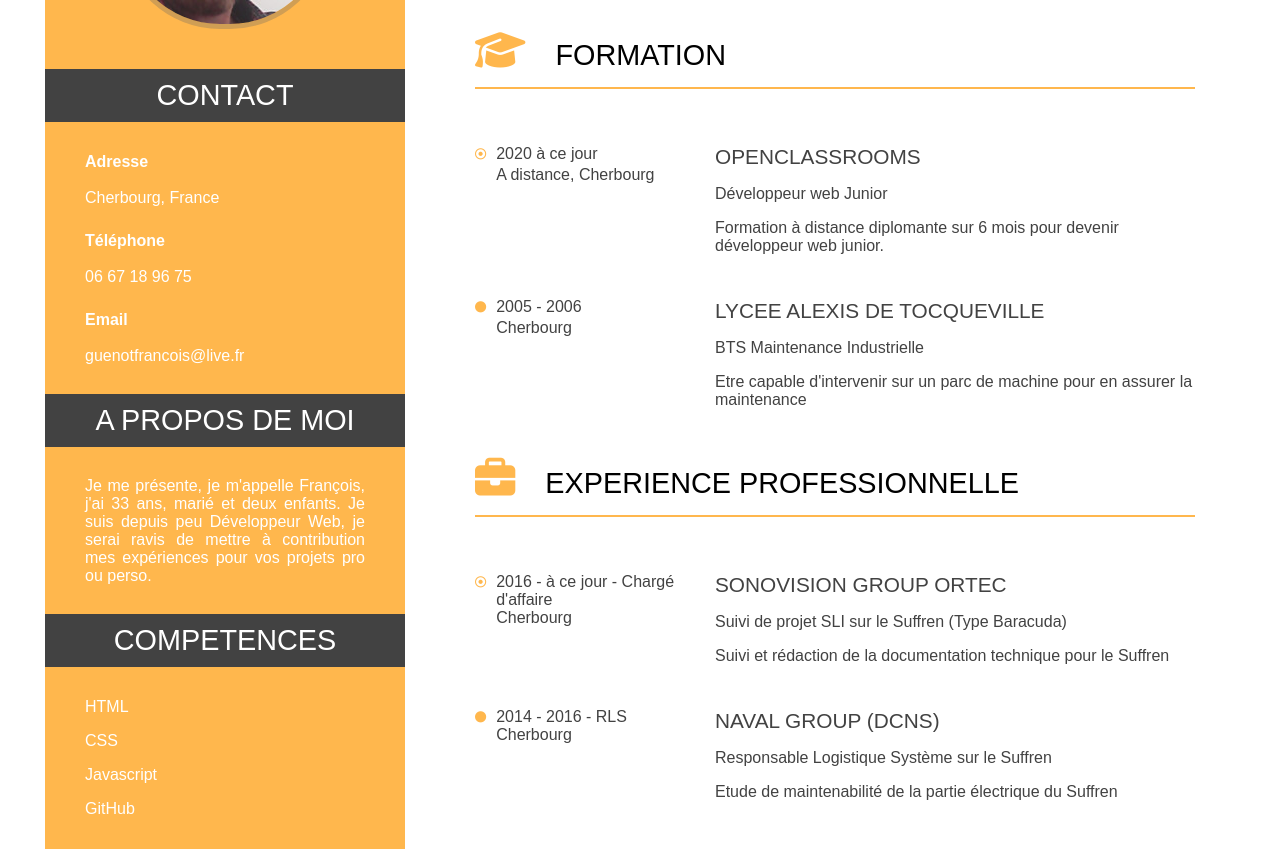
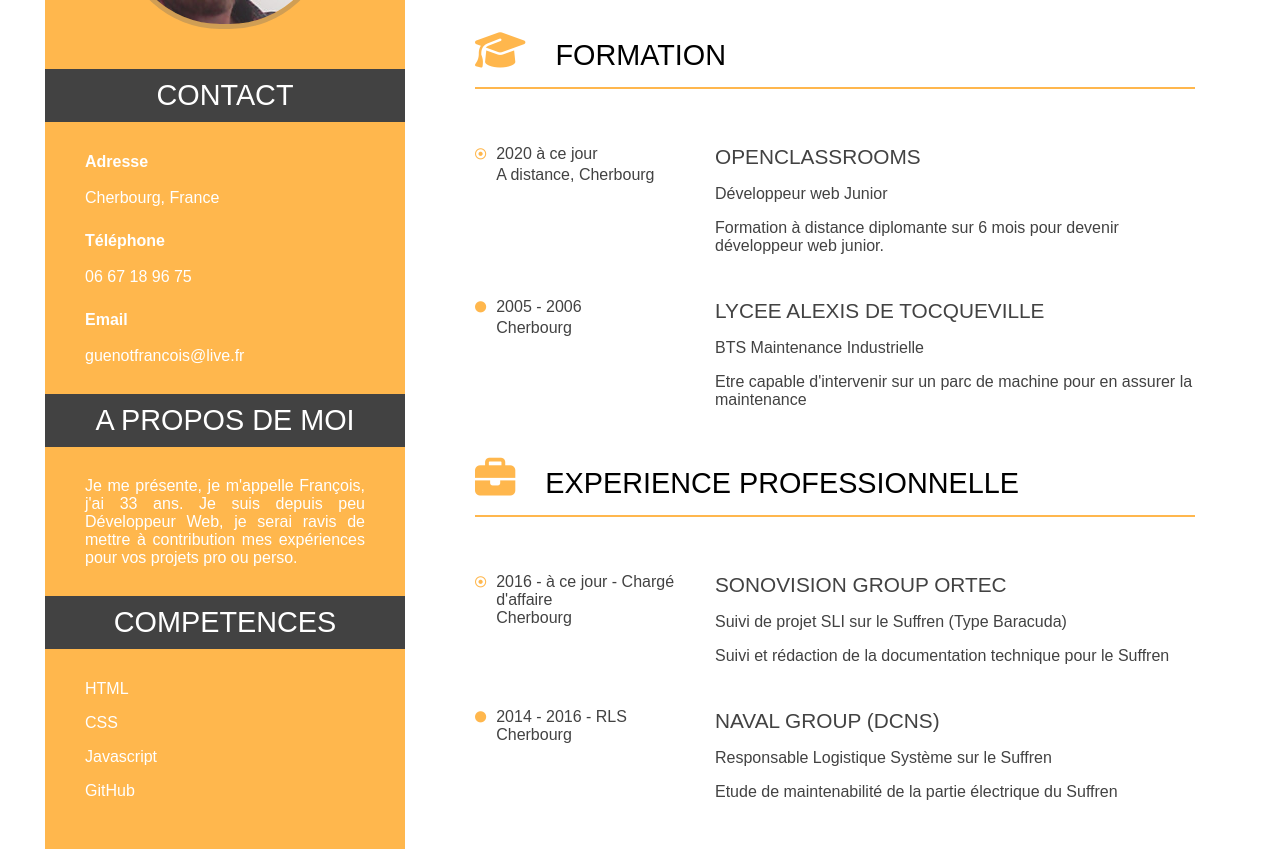
Before and after one commit to francoisguenot/Projet2_Cr-ation_CV_En_Ligne, a plain HTML site: page index.html in a window 1280 px wide. Shown: the part 251-1100 px from the top of the page. Drawn offline with Linux system fonts and the light colour scheme.

Commit message:
Update index.html

```diff
--- a/index.html
+++ b/index.html
@@ -114,7 +114,7 @@
                         </div>
                     </address>
                     <h3>A PROPOS DE MOI</h3>
-                    <p>Je me présente, je m'appelle François, j'ai 33 ans, marié et deux enfants. Je suis depuis
+                    <p>Je me présente, je m'appelle François, j'ai 33 ans. Je suis depuis
                         peu Développeur Web, je serai ravis de mettre à contribution mes expériences pour vos projets pro ou perso.</p>
                     <adress>
                         <h3>COMPETENCES</h3>
@@ -123,7 +123,6 @@
                             <p>CSS</p>
                             <p>Javascript</p>
                             <p>GitHub</p>
-                            <p></p>
                         </div>
                     </adress>
                 </div>
```
